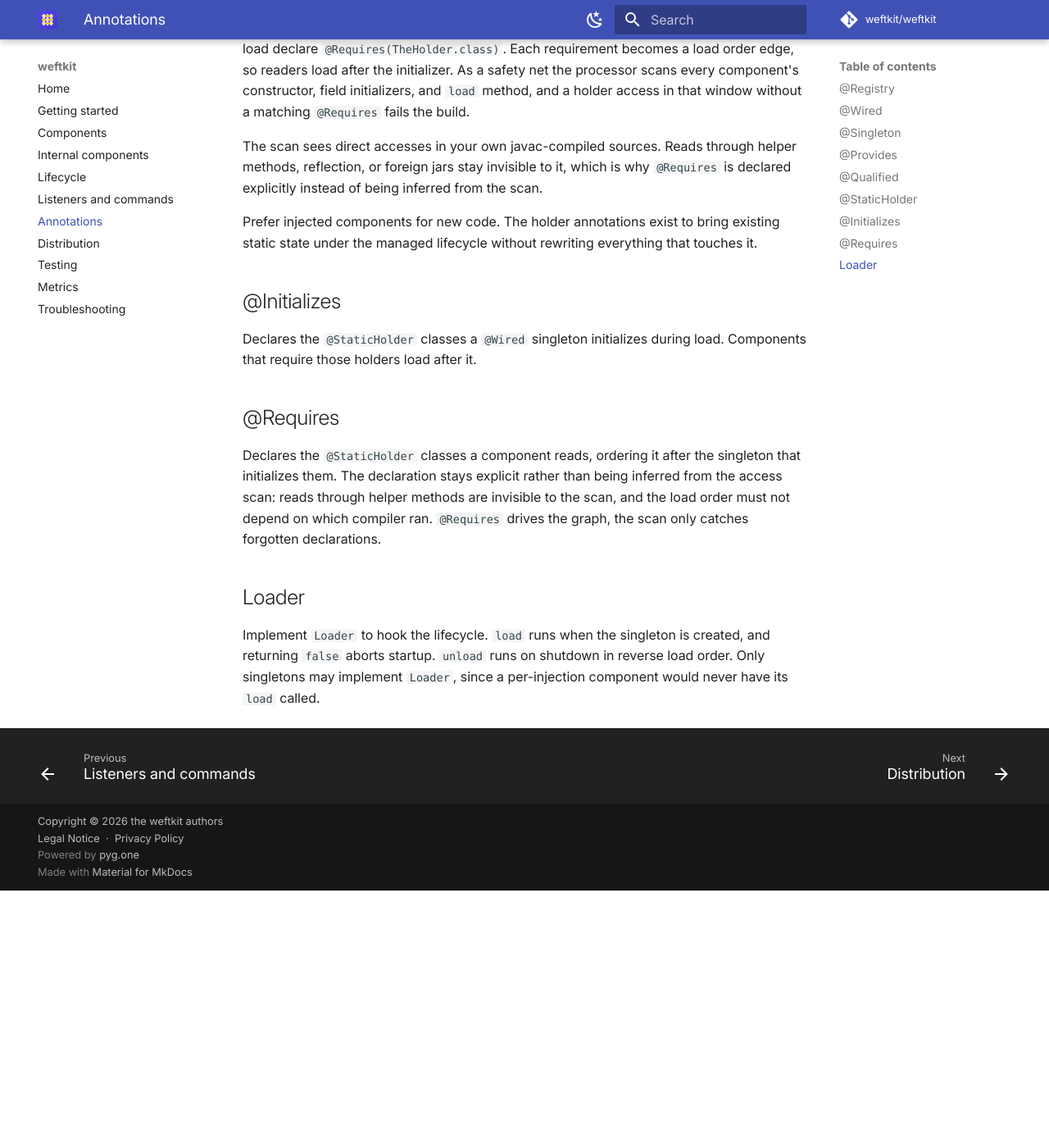
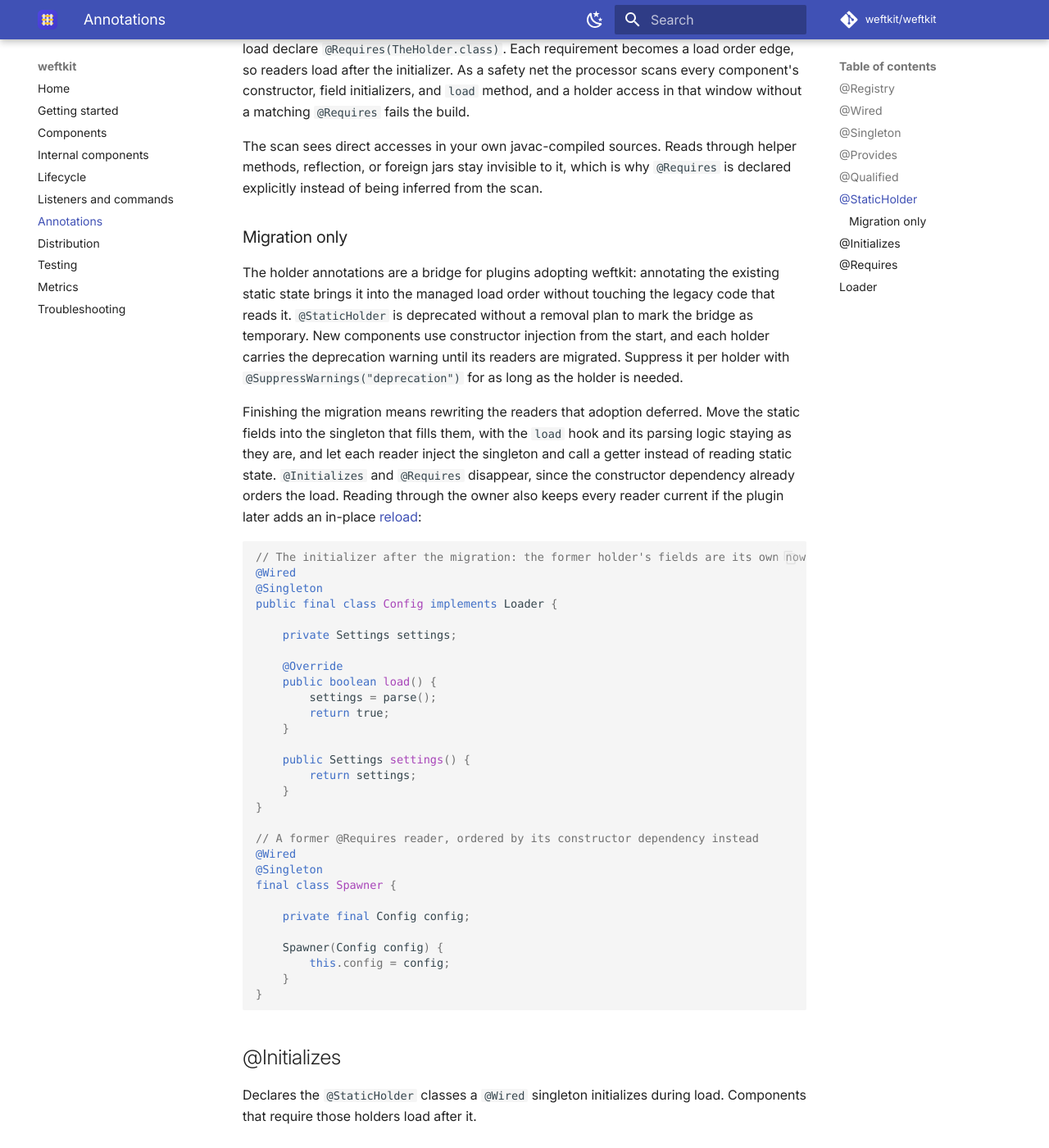
Before and after one commit to weftkit/weftkit, an MkDocs documentation site: the page built from docs/docs/annotations.md, in a window 1280 px wide and 1400 px high, scrolled down 1411 px. Shown: the whole window at 82% size. Built offline with MkDocs 1.6.1 and Material for MkDocs 9.7.7, drawn with Linux system fonts in a browser that asks for light colours; comment, search, counter and statistics services are not loaded; before the commit the page ends 2497 px from its top, so only the background shows below that.

Commit message:
feat: deprecate @StaticHolder as a migration aid

````diff
--- a/docs/docs/annotations.md
+++ b/docs/docs/annotations.md
@@ -61,8 +61,53 @@ The scan sees direct accesses in your own javac-compiled sources. Reads through
 reflection, or foreign jars stay invisible to it, which is why `@Requires` is declared explicitly
 instead of being inferred from the scan.
 
-Prefer injected components for new code. The holder annotations exist to bring existing static
-state under the managed lifecycle without rewriting everything that touches it.
+### Migration only
+
+The holder annotations are a bridge for plugins adopting weftkit: annotating the existing
+static state brings it into the managed load order without touching the legacy code that
+reads it. `@StaticHolder` is deprecated without a removal plan to mark the bridge as
+temporary. New components use constructor injection from the start, and each holder carries
+the deprecation warning until its readers are migrated. Suppress it per holder with
+`@SuppressWarnings("deprecation")` for as long as the holder is needed.
+
+Finishing the migration means rewriting the readers that adoption deferred. Move the static
+fields into the singleton that fills them, with the `load` hook and its parsing logic staying
+as they are, and let each reader inject the singleton and call a getter instead of reading
+static state. `@Initializes` and `@Requires` disappear, since the constructor dependency
+already orders the load. Reading through the owner also keeps every reader current if the
+plugin later adds an in-place [reload](lifecycle.md#reloading):
+
+```java
+// The initializer after the migration: the former holder's fields are its own now
+@Wired
+@Singleton
+public final class Config implements Loader {
+
+    private Settings settings;
+
+    @Override
+    public boolean load() {
+        settings = parse();
+        return true;
+    }
+
+    public Settings settings() {
+        return settings;
+    }
+}
+
+// A former @Requires reader, ordered by its constructor dependency instead
+@Wired
+@Singleton
+final class Spawner {
+
+    private final Config config;
+
+    Spawner(Config config) {
+        this.config = config;
+    }
+}
+```
 
 ## @Initializes
 
--- a/docs/mkdocs.yml
+++ b/docs/mkdocs.yml
@@ -42,6 +42,13 @@ theme:
     - search.share
     - toc.follow
 
+plugins:
+  - search
+  # The /go/ short links are permanent - never delete an entry, only repoint its target
+  - redirects:
+      redirect_maps:
+        go/static-holder.md: annotations.md#migration-only
+
 hooks:
   - hooks/sitemap.py
 
--- a/docs/requirements.txt
+++ b/docs/requirements.txt
@@ -1 +1,2 @@
 mkdocs-material>=9.5,<10
+mkdocs-redirects>=1.2,<2
````
Also changed, not shown: 5 other files.
